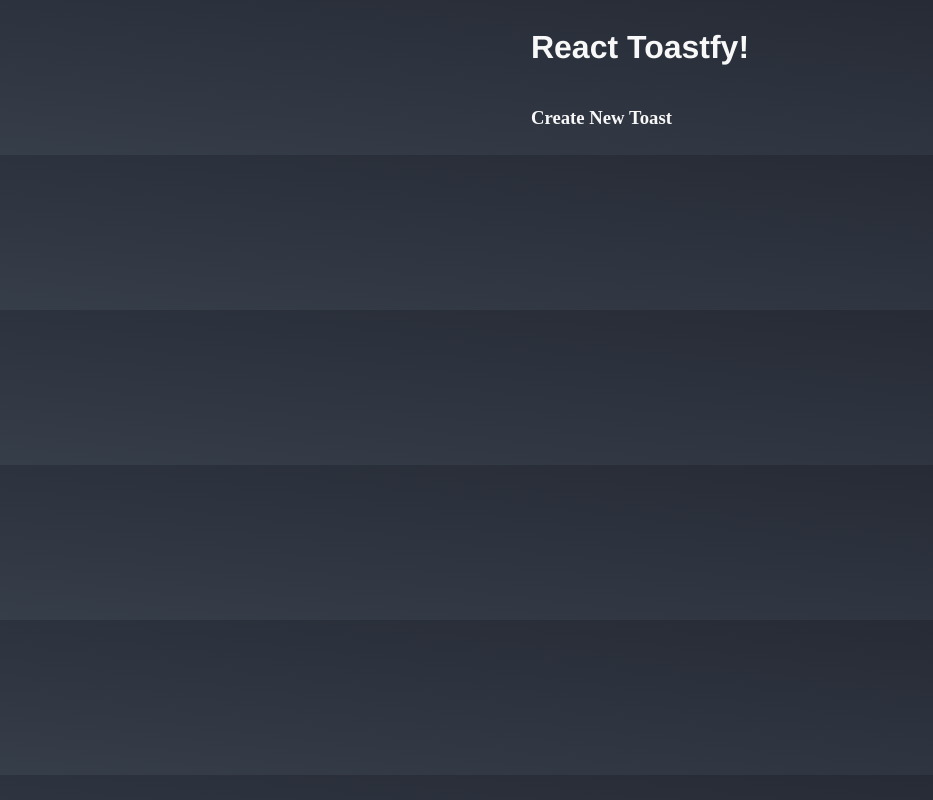
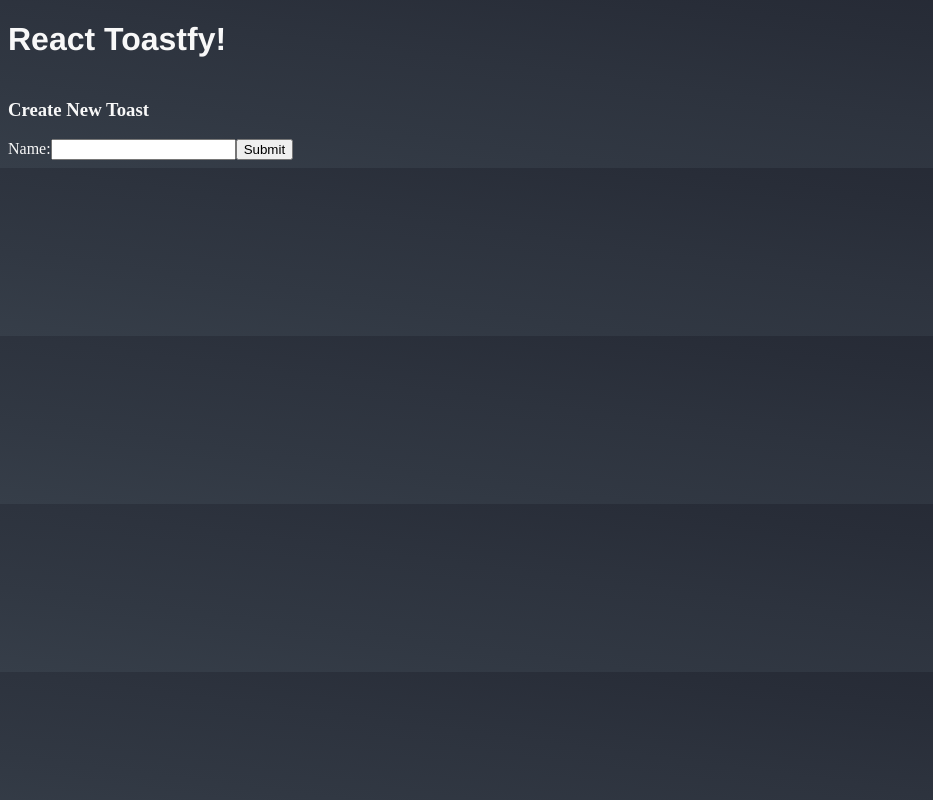
Before and after one commit to ebubekirtabak/react-toastfy, a React app: page / in a window 1280 px wide. Shown: the whole page, without its empty margins (0-933 px from the left). Built offline with nearby package versions, Linux system fonts and the light colour scheme.

Commit message:
Added form in toastcreator

```diff
--- a/src/components/Home.jsx
+++ b/src/components/Home.jsx
@@ -1,12 +1,5 @@
 import React from 'react';
 import ToastCreator from './ToastCreator';
-
-const formatName = user => `${user.firstName} ${user.lastName}`;
-
-const user = {
-  firstName: 'John',
-  lastName: 'Doe'
-};
 
 const Home = () => (
   <div>
--- a/src/components/ToastCreator.jsx
+++ b/src/components/ToastCreator.jsx
@@ -1,13 +1,24 @@
-import React from 'react';
-
-const ToastCreator = () => (
-  <div className="toast-creator">
-    <h3> Create New Toast </h3>
-    <div className="toast-creator__content">
-
-    </div>
-  </div>
-)
+import React, { Component } from 'react';
+import { render } from 'react-dom';
 
 
-export default ToastCreator;
+export default class ToastCreator extends Component {
+
+  render () {
+   return (
+     <div className="toast-creator">
+       <h3> Create New Toast </h3>
+       <div className="toast-creator__content">
+         <form>
+           <label>
+             Name:
+           </label>
+           <input type="text" name="name" />
+
+           <input type="submit" value="Submit" />
+         </form>
+       </div>
+     </div>
+   );
+ }
+}
--- a/src/scss/components/toast-creator.scss
+++ b/src/scss/components/toast-creator.scss
@@ -1,4 +1,7 @@
 .toast-creator {
   @include display-flex;
-
+  @include flex-flow(column);
+  width: 100%;
+  max-width: 1280px;
+  margin-top: 20px;
 }
--- a/src/scss/style.scss
+++ b/src/scss/style.scss
@@ -5,8 +5,7 @@
 body {
   background-image: linear-gradient(to right top, #363e49, #313843, #2d333e, #282d38, #242833);
   color: #f8f8f8;
-  display: flex;
-  justify-content: center;
+
 }
 
 h1 {
```
Also changed, not shown: index.html (+4 -4 lines).
